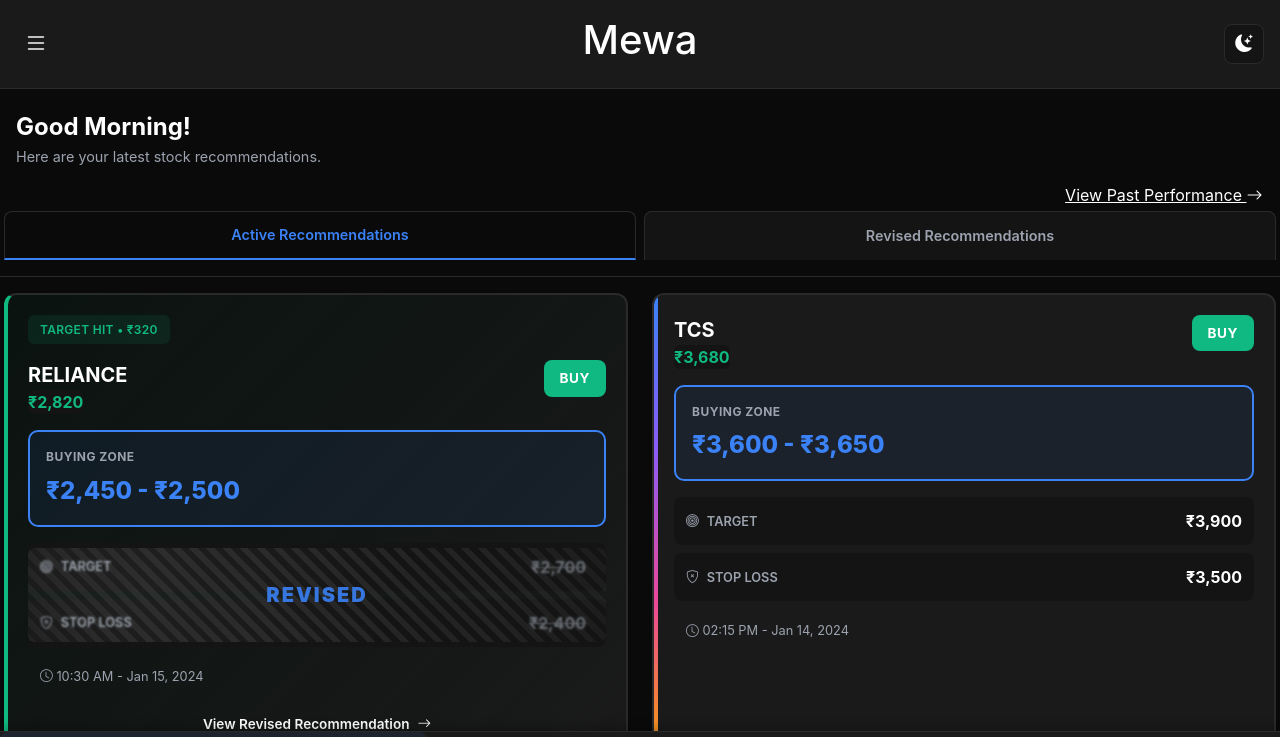
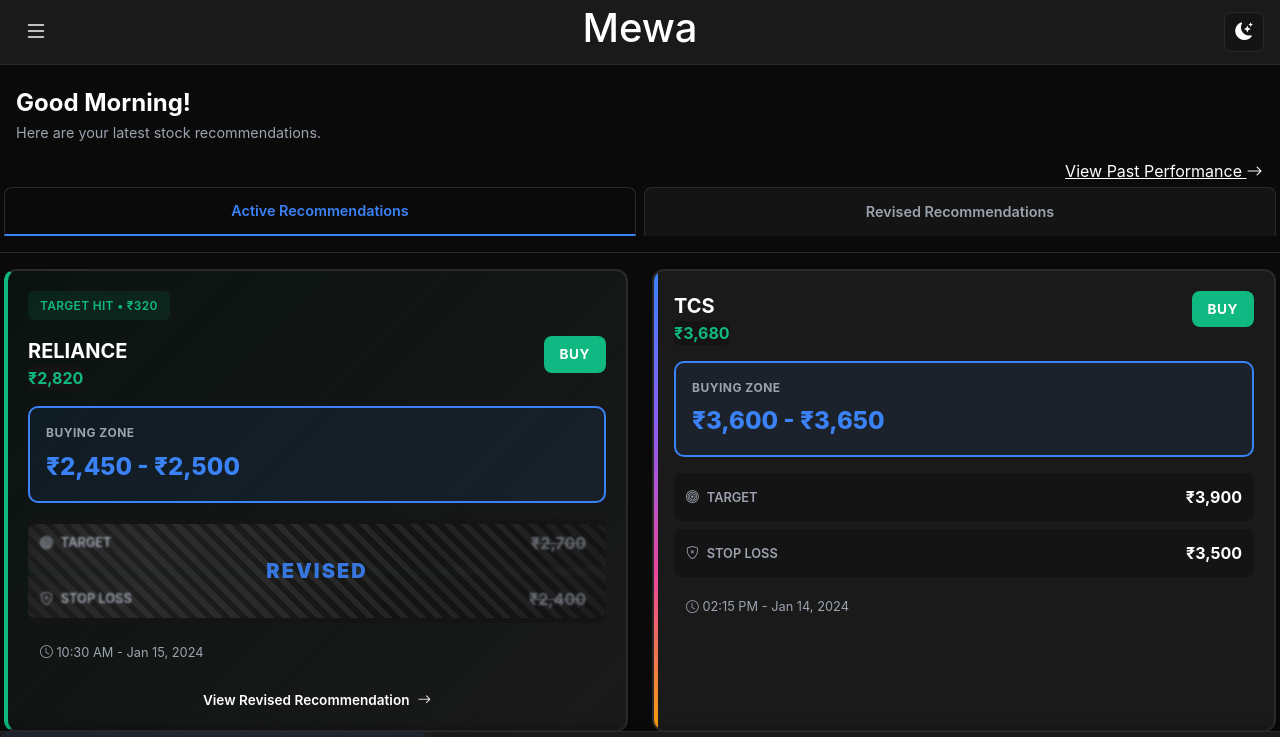
Before and after one commit to divyamshah02/Mewa_Frontend_design, a plain HTML site: page index.html in a window 1280 px wide. Shown: the top 737 px of the page. Drawn offline with nearby package versions, Linux system fonts and the light colour scheme.

Commit message:
updated the layout of top bar

```diff
--- a/index.html
+++ b/index.html
@@ -53,7 +53,7 @@
         .app-header {
             background: var(--bg-card);
             border-bottom: 1px solid var(--border-color);
-            padding: 1rem;
+            padding: 0.25rem 1rem;
             position: sticky;
             top: 0;
             z-index: 100;
@@ -718,7 +718,7 @@
         /* Adding missing tab buttons styling that was lost */
         .custom-tabs {
             position: sticky;
-            top: 5rem;
+            top: 3.15rem;
             z-index: 99;
             background: var(--bg-primary);
             border-bottom: 1px solid var(--border-color);
```
